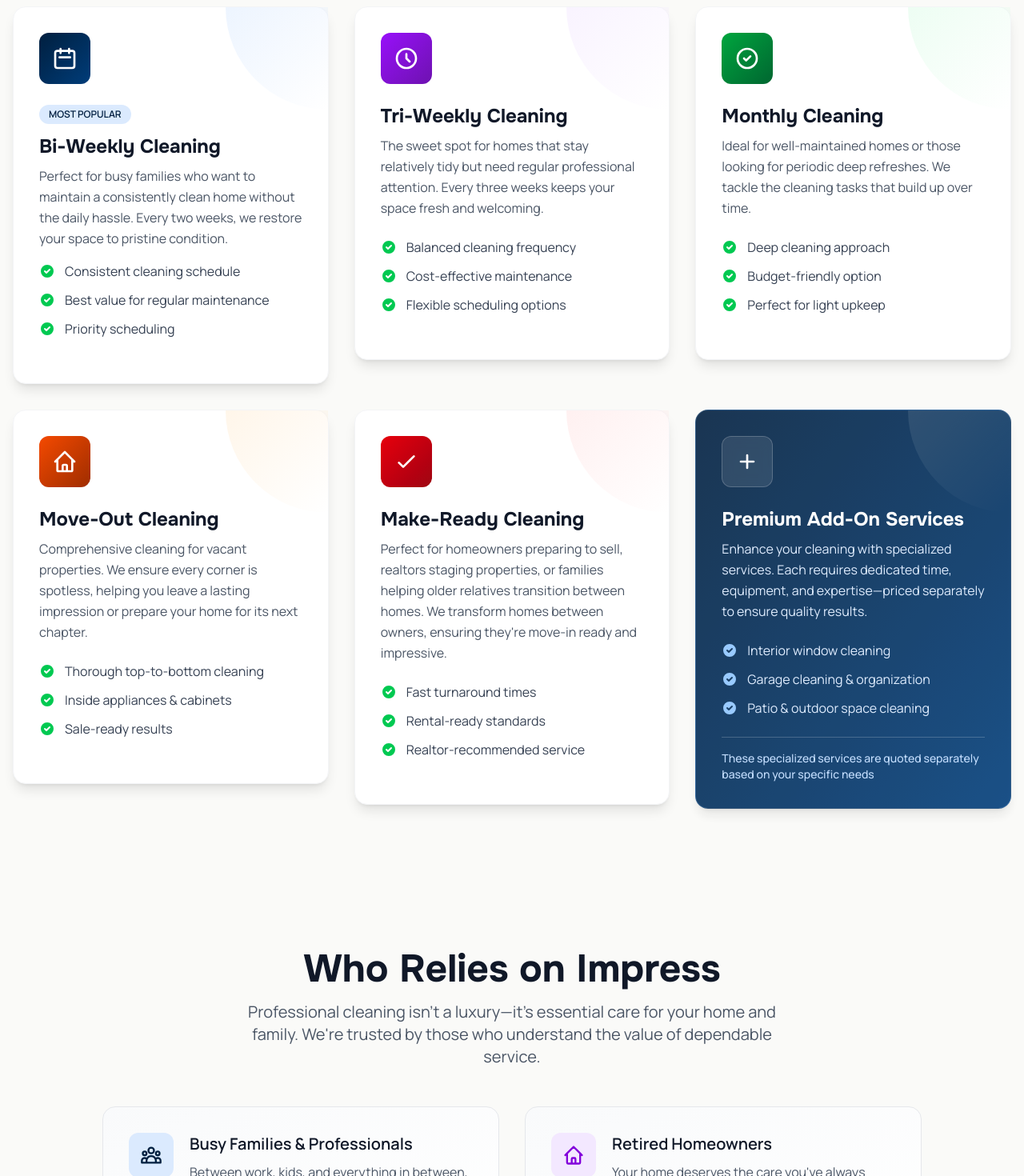
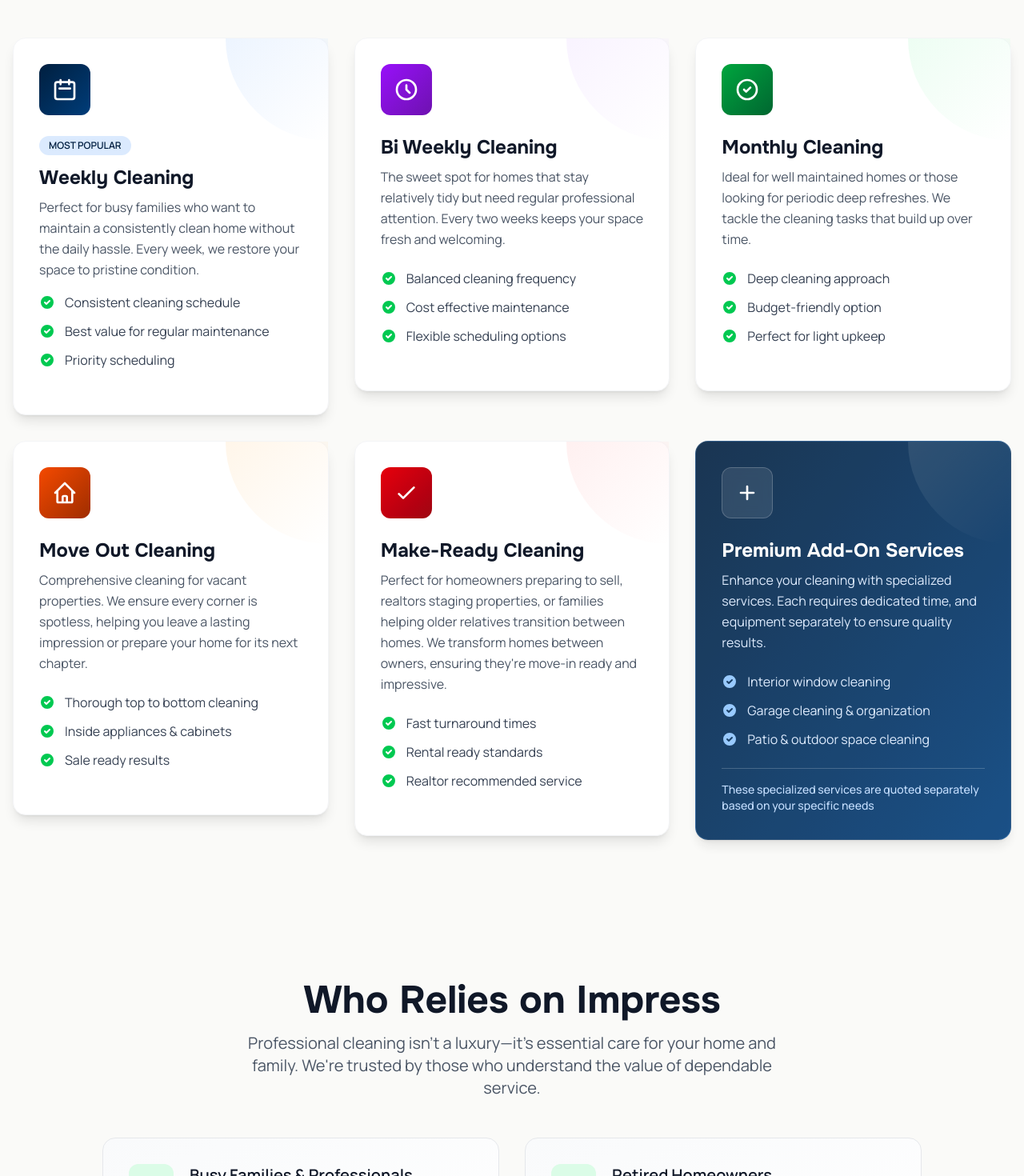
Before and after one commit to resp23f/impress-cleaning-site, a Next.js app: page /residential-section in a window 1280 px wide. Shown: the part 1180-2650 px from the top of the page at 80% size. Built offline with nearby package versions, Linux system fonts and the light colour scheme.

Commit message:
add changes to enahnce text

```diff
--- a/src/app/commercial/page.jsx
+++ b/src/app/commercial/page.jsx
@@ -26,12 +26,12 @@ export default function CommercialPage() {
                 </div>
 
                 <h1 className="text-5xl md:text-6xl lg:text-7xl font-display font-bold text-white mb-6 leading-[1.1]">
-                  Commercial-Grade Cleaning
+                  Commercial Grade Cleaning
                   <span className="block text-green-400 mt-2">Built for Business</span>
                 </h1>
 
                 <p className="text-xl text-slate-300 mb-8 leading-relaxed max-w-xl">
-                  Industrial-strength solutions for offices, warehouses, medical facilities, and retail spaces. Professional service that keeps your business running at peak performance.
+                  Industrial strength solutions for offices, warehouses, medical facilities, and retail spaces. Professional service that keeps your business running at peak performance.
                 </p>
 
                 <div className="grid grid-cols-2 gap-6 mb-10 max-w-lg">
@@ -78,12 +78,10 @@ export default function CommercialPage() {
                   </h3>
                   <ul className="space-y-4">
                     {[
-                      'Licensed & Insured Commercial Service',
                       'Industrial-Grade Equipment & Products',
                       'Flexible After-Hours Scheduling',
                       'Dedicated Account Manager',
                       'Quality Assurance Inspections',
-                      'Emergency Response Available'
                     ].map((item, idx) => (
                       <li key={idx} className="flex items-start text-slate-300">
                         <svg className="w-5 h-5 text-green-400 mr-3 mt-0.5 flex-shrink-0" fill="currentColor" viewBox="0 0 20 20">
@@ -394,7 +392,7 @@ export default function CommercialPage() {
                 <div className="grid grid-cols-2 gap-6 mb-8">
                   <div className="bg-slate-50 rounded-xl p-6 border-2 border-slate-200">
                     <div className="text-4xl font-bold text-green-500 mb-2">100%</div>
-                    <div className="text-slate-700 font-medium">Licensed & Insured</div>
+                    <div className="text-slate-700 font-medium">Reliable Service</div>
                   </div>
                   <div className="bg-slate-50 rounded-xl p-6 border-2 border-slate-200">
                     <div className="text-4xl font-bold text-green-500 mb-2">24/7</div>
@@ -455,8 +453,6 @@ export default function CommercialPage() {
                   <svg className="w-24 h-24 text-slate-400 mx-auto mb-4" fill="none" stroke="currentColor" viewBox="0 0 24 24">
                     <path strokeLinecap="round" strokeLinejoin="round" strokeWidth={2} d="M19 21V5a2 2 0 00-2-2H7a2 2 0 00-2 2v16m14 0h2m-2 0h-5m-9 0H3m2 0h5M9 7h1m-1 4h1m4-4h1m-1 4h1m-5 10v-5a1 1 0 011-1h2a1 1 0 011 1v5m-4 0h4" />
                   </svg>
-                  <p className="text-slate-500 text-lg font-medium">Commercial Cleaning Team</p>
-                  <p className="text-slate-400 text-sm mt-2">Professional cleaners in navy uniforms</p>
                 </div>
               </div>
             </div>
@@ -503,13 +499,13 @@ export default function CommercialPage() {
 
             <div className="mt-12 grid grid-cols-3 gap-8 max-w-2xl mx-auto">
               <div className="text-center">
-                <div className="text-slate-500 text-sm mb-1">Licensed</div>
+                <div className="text-slate-500 text-sm mb-1">Reliable</div>
                 <svg className="w-8 h-8 text-green-400 mx-auto" fill="none" stroke="currentColor" viewBox="0 0 24 24">
                   <path strokeLinecap="round" strokeLinejoin="round" strokeWidth={2} d="M9 12l2 2 4-4m5.618-4.016A11.955 11.955 0 0112 2.944a11.955 11.955 0 01-8.618 3.04A12.02 12.02 0 003 9c0 5.591 3.824 10.29 9 11.622 5.176-1.332 9-6.03 9-11.622 0-1.042-.133-2.052-.382-3.016z" />
                 </svg>
               </div>
               <div className="text-center">
-                <div className="text-slate-500 text-sm mb-1">Insured</div>
+                <div className="text-slate-500 text-sm mb-1">Professional</div>
                 <svg className="w-8 h-8 text-green-400 mx-auto" fill="none" stroke="currentColor" viewBox="0 0 24 24">
                   <path strokeLinecap="round" strokeLinejoin="round" strokeWidth={2} d="M12 15v2m-6 4h12a2 2 0 002-2v-6a2 2 0 00-2-2H6a2 2 0 00-2 2v6a2 2 0 002 2zm10-10V7a4 4 0 00-8 0v4h8z" />
                 </svg>
--- a/src/app/residential-section/page.jsx
+++ b/src/app/residential-section/page.jsx
@@ -75,7 +75,7 @@ export default function ImpressCleaningSite() {
             </h1>
 
             <p className="text-xl md:text-2xl text-blue-100 max-w-3xl mx-auto mb-10 leading-relaxed">
-              Professional cleaning services for Georgetown and nearby areas. We bring eco-friendly solutions and meticulous attention to detail to every home we serve. Because maintaining a clean, healthy home isn't a luxury—it's a necessity that deserves professional care.
+              Professional cleaning services for Austin, Cedar Park, Round Rock, Georgetown and nearby areas. We bring eco friendly solutions and meticulous attention to detail to every home we serve. Because maintaining a clean, healthy home isn't a luxury, it's a necessity that deserves professional care.
             </p>
 
             <div className="flex flex-col sm:flex-row gap-4 justify-center items-center">
@@ -113,7 +113,7 @@ export default function ImpressCleaningSite() {
 
     <div className="grid md:grid-cols-2 lg:grid-cols-3 gap-8">
 
-      {/* Bi-Weekly Service */}
+      {/* Weekly Service */}
       <StaggerItem>
         <div className="group relative bg-white rounded-2xl p-8 shadow-lg hover:shadow-2xl transition-all duration-500 border border-gray-100 hover:border-blue-200 hover:-translate-y-2">
           <div className="absolute top-0 right-0 w-32 h-32 bg-gradient-to-br from-blue-100 to-transparent rounded-bl-full opacity-50" />
@@ -128,9 +128,9 @@ export default function ImpressCleaningSite() {
               <span className="inline-block px-3 py-1 bg-blue-100 text-[#001F3F] text-xs font-semibold rounded-full mb-3">
                 MOST POPULAR
               </span>
-              <h3 className="text-2xl font-bold text-gray-900 font-display mb-2">Bi-Weekly Cleaning</h3>
+              <h3 className="text-2xl font-bold text-gray-900 font-display mb-2">Weekly Cleaning</h3>
               <p className="text-gray-600 leading-relaxed">
-                Perfect for busy families who want to maintain a consistently clean home without the daily hassle. Every two weeks, we restore your space to pristine condition.
+                Perfect for busy families who want to maintain a consistently clean home without the daily hassle. Every week, we restore your space to pristine condition.
               </p>
             </div>
 
@@ -158,7 +158,7 @@ export default function ImpressCleaningSite() {
         </div>
       </StaggerItem>
 
-      {/* Tri-Weekly Service */}
+      {/* Bi-Weekly Service */}
       <StaggerItem>
         <div className="group relative bg-white rounded-2xl p-8 shadow-lg hover:shadow-2xl transition-all duration-500 border border-gray-100 hover:border-blue-200 hover:-translate-y-2">
           <div className="absolute top-0 right-0 w-32 h-32 bg-gradient-to-br from-purple-100 to-transparent rounded-bl-full opacity-50" />
@@ -170,9 +170,9 @@ export default function ImpressCleaningSite() {
               </svg>
             </div>
 
-            <h3 className="text-2xl font-bold text-gray-900 font-display mb-2">Tri-Weekly Cleaning</h3>
+            <h3 className="text-2xl font-bold text-gray-900 font-display mb-2"> Bi Weekly Cleaning</h3>
             <p className="text-gray-600 leading-relaxed mb-6">
-              The sweet spot for homes that stay relatively tidy but need regular professional attention. Every three weeks keeps your space fresh and welcoming.
+              The sweet spot for homes that stay relatively tidy but need regular professional attention. Every two weeks keeps your space fresh and welcoming.
             </p>
 
             <ul className="space-y-3 mb-6">
@@ -186,7 +186,7 @@ export default function ImpressCleaningSite() {
                 <svg className="w-5 h-5 text-green-500 mr-3 mt-0.5 flex-shrink-0" fill="currentColor" viewBox="0 0 20 20">
                   <path fillRule="evenodd" d="M10 18a8 8 0 100-16 8 8 0 000 16zm3.707-9.293a1 1 0 00-1.414-1.414L9 10.586 7.707 9.293a1 1 0 00-1.414 1.414l2 2a1 1 0 001.414 0l4-4z" clipRule="evenodd" />
                 </svg>
-                <span>Cost-effective maintenance</span>
+                <span>Cost effective maintenance</span>
               </li>
               <li className="flex items-start text-gray-700">
                 <svg className="w-5 h-5 text-green-500 mr-3 mt-0.5 flex-shrink-0" fill="currentColor" viewBox="0 0 20 20">
@@ -213,7 +213,7 @@ export default function ImpressCleaningSite() {
 
             <h3 className="text-2xl font-bold text-gray-900 font-display mb-2">Monthly Cleaning</h3>
             <p className="text-gray-600 leading-relaxed mb-6">
-              Ideal for well-maintained homes or those looking for periodic deep refreshes. We tackle the cleaning tasks that build up over time.
+              Ideal for well maintained homes or those looking for periodic deep refreshes. We tackle the cleaning tasks that build up over time.
             </p>
 
             <ul className="space-y-3 mb-6">
@@ -252,7 +252,7 @@ export default function ImpressCleaningSite() {
               </svg>
             </div>
 
-            <h3 className="text-2xl font-bold text-gray-900 font-display mb-2">Move-Out Cleaning</h3>
+            <h3 className="text-2xl font-bold text-gray-900 font-display mb-2">Move Out Cleaning</h3>
             <p className="text-gray-600 leading-relaxed mb-6">
               Comprehensive cleaning for vacant properties. We ensure every corner is spotless, helping you leave a lasting impression or prepare your home for its next chapter.
             </p>
@@ -262,7 +262,7 @@ export default function ImpressCleaningSite() {
                 <svg className="w-5 h-5 text-green-500 mr-3 mt-0.5 flex-shrink-0" fill="currentColor" viewBox="0 0 20 20">
                   <path fillRule="evenodd" d="M10 18a8 8 0 100-16 8 8 0 000 16zm3.707-9.293a1 1 0 00-1.414-1.414L9 10.586 7.707 9.293a1 1 0 00-1.414 1.414l2 2a1 1 0 001.414 0l4-4z" clipRule="evenodd" />
                 </svg>
-                <span>Thorough top-to-bottom cleaning</span>
+                <span>Thorough top to bottom cleaning</span>
               </li>
               <li className="flex items-start text-gray-700">
                 <svg className="w-5 h-5 text-green-500 mr-3 mt-0.5 flex-shrink-0" fill="currentColor" viewBox="0 0 20 20">
@@ -274,7 +274,7 @@ export default function ImpressCleaningSite() {
                 <svg className="w-5 h-5 text-green-500 mr-3 mt-0.5 flex-shrink-0" fill="currentColor" viewBox="0 0 20 20">
                   <path fillRule="evenodd" d="M10 18a8 8 0 100-16 8 8 0 000 16zm3.707-9.293a1 1 0 00-1.414-1.414L9 10.586 7.707 9.293a1 1 0 00-1.414 1.414l2 2a1 1 0 001.414 0l4-4z" clipRule="evenodd" />
                 </svg>
-                <span>Sale-ready results</span>
+                <span>Sale ready results</span>
               </li>
             </ul>
           </div>
@@ -309,13 +309,13 @@ export default function ImpressCleaningSite() {
                 <svg className="w-5 h-5 text-green-500 mr-3 mt-0.5 flex-shrink-0" fill="currentColor" viewBox="0 0 20 20">
                   <path fillRule="evenodd" d="M10 18a8 8 0 100-16 8 8 0 000 16zm3.707-9.293a1 1 0 00-1.414-1.414L9 10.586 7.707 9.293a1 1 0 00-1.414 1.414l2 2a1 1 0 001.414 0l4-4z" clipRule="evenodd" />
                 </svg>
-                <span>Rental-ready standards</span>
+                <span>Rental ready standards</span>
               </li>
               <li className="flex items-start text-gray-700">
                 <svg className="w-5 h-5 text-green-500 mr-3 mt-0.5 flex-shrink-0" fill="currentColor" viewBox="0 0 20 20">
                   <path fillRule="evenodd" d="M10 18a8 8 0 100-16 8 8 0 000 16zm3.707-9.293a1 1 0 00-1.414-1.414L9 10.586 7.707 9.293a1 1 0 00-1.414 1.414l2 2a1 1 0 001.414 0l4-4z" clipRule="evenodd" />
                 </svg>
-                <span>Realtor-recommended service</span>
+                <span>Realtor recommended service</span>
               </li>
             </ul>
           </div>
@@ -336,7 +336,7 @@ export default function ImpressCleaningSite() {
 
             <h3 className="text-2xl font-bold text-white font-display mb-2">Premium Add-On Services</h3>
             <p className="text-blue-100 leading-relaxed mb-6">
-              Enhance your cleaning with specialized services. Each requires dedicated time, equipment, and expertise—priced separately to ensure quality results.
+              Enhance your cleaning with specialized services. Each requires dedicated time, and equipment separately to ensure quality results.
             </p>
 
             <ul className="space-y-3 mb-6">
@@ -390,8 +390,8 @@ export default function ImpressCleaningSite() {
               {/* Busy Families */}
               <div className="group relative bg-gradient-to-br from-gray-50 to-white rounded-2xl p-8 border border-gray-200 hover:border-blue-300 hover:shadow-xl transition-all duration-300">
                 <div className="flex items-start">
-                  <div className="flex-shrink-0 w-14 h-14 bg-blue-100 rounded-xl flex items-center justify-center group-hover:scale-110 transition-transform duration-300">
-                    <svg className="w-7 h-7 text-[#001F3F]" fill="none" stroke="currentColor" viewBox="0 0 24 24">
+                  <div className="flex-shrink-0 w-14 h-14 bg-green-100 rounded-xl flex items-center justify-center group-hover:scale-110 transition-transform duration-300">
+                    <svg className="w-7 h-7 text-green-700" fill="none" stroke="currentColor" viewBox="0 0 24 24">
                       <path strokeLinecap="round" strokeLinejoin="round" strokeWidth={2} d="M17 20h5v-2a3 3 0 00-5.356-1.857M17 20H7m10 0v-2c0-.656-.126-1.283-.356-1.857M7 20H2v-2a3 3 0 015.356-1.857M7 20v-2c0-.656.126-1.283.356-1.857m0 0a5.002 5.002 0 019.288 0M15 7a3 3 0 11-6 0 3 3 0 016 0zm6 3a2 2 0 11-4 0 2 2 0 014 0zM7 10a2 2 0 11-4 0 2 2 0 014 0z" />
                     </svg>
                   </div>
@@ -407,8 +407,8 @@ export default function ImpressCleaningSite() {
               {/* Retired Homeowners */}
               <div className="group relative bg-gradient-to-br from-gray-50 to-white rounded-2xl p-8 border border-gray-200 hover:border-blue-300 hover:shadow-xl transition-all duration-300">
                 <div className="flex items-start">
-                  <div className="flex-shrink-0 w-14 h-14 bg-purple-100 rounded-xl flex items-center justify-center group-hover:scale-110 transition-transform duration-300">
-                    <svg className="w-7 h-7 text-purple-700" fill="none" stroke="currentColor" viewBox="0 0 24 24">
+                  <div className="flex-shrink-0 w-14 h-14 bg-green-100 rounded-xl flex items-center justify-center group-hover:scale-110 transition-transform duration-300">
+                    <svg className="w-7 h-7 text-green-700" fill="none" stroke="currentColor" viewBox="0 0 24 24">
                       <path strokeLinecap="round" strokeLinejoin="round" strokeWidth={2} d="M3 12l2-2m0 0l7-7 7 7M5 10v10a1 1 0 001 1h3m10-11l2 2m-2-2v10a1 1 0 01-1 1h-3m-6 0a1 1 0 001-1v-4a1 1 0 011-1h2a1 1 0 011 1v4a1 1 0 001 1m-6 0h6" />
                     </svg>
                   </div>
@@ -441,8 +441,8 @@ export default function ImpressCleaningSite() {
               {/* Life Transitions */}
               <div className="group relative bg-gradient-to-br from-gray-50 to-white rounded-2xl p-8 border border-gray-200 hover:border-blue-300 hover:shadow-xl transition-all duration-300">
                 <div className="flex items-start">
-                  <div className="flex-shrink-0 w-14 h-14 bg-orange-100 rounded-xl flex items-center justify-center group-hover:scale-110 transition-transform duration-300">
-                    <svg className="w-7 h-7 text-orange-700" fill="none" stroke="currentColor" viewBox="0 0 24 24">
+                  <div className="flex-shrink-0 w-14 h-14 bg-green-100 rounded-xl flex items-center justify-center group-hover:scale-110 transition-transform duration-300">
+                    <svg className="w-7 h-7 text-green-700" fill="none" stroke="currentColor" viewBox="0 0 24 24">
                       <path strokeLinecap="round" strokeLinejoin="round" strokeWidth={2} d="M8 7h12m0 0l-4-4m4 4l-4 4m0 6H4m0 0l4 4m-4-4l4-4" />
                     </svg>
                   </div>
@@ -573,8 +573,8 @@ export default function ImpressCleaningSite() {
                   </div>
 
                   <div className="flex items-start group">
-                    <div className="flex-shrink-0 w-12 h-12 bg-blue-100 rounded-lg flex items-center justify-center group-hover:scale-110 transition-transform duration-300">
-                      <svg className="w-6 h-6 text-blue-600" fill="none" stroke="currentColor" viewBox="0 0 24 24">
+                    <div className="flex-shrink-0 w-12 h-12 bg-green-100 rounded-lg flex items-center justify-center group-hover:scale-110 transition-transform duration-300">
+                      <svg className="w-6 h-6 text-green-600" fill="none" stroke="currentColor" viewBox="0 0 24 24">
                         <path strokeLinecap="round" strokeLinejoin="round" strokeWidth={2} d="M12 8v4l3 3m6-3a9 9 0 11-18 0 9 9 0 0118 0z" />
                       </svg>
                     </div>
@@ -587,8 +587,8 @@ export default function ImpressCleaningSite() {
                   </div>
 
                   <div className="flex items-start group">
-                    <div className="flex-shrink-0 w-12 h-12 bg-purple-100 rounded-lg flex items-center justify-center group-hover:scale-110 transition-transform duration-300">
-                      <svg className="w-6 h-6 text-purple-600" fill="none" stroke="currentColor" viewBox="0 0 24 24">
+                    <div className="flex-shrink-0 w-12 h-12 bg-green-100 rounded-lg flex items-center justify-center group-hover:scale-110 transition-transform duration-300">
+                      <svg className="w-6 h-6 text-green-600" fill="none" stroke="currentColor" viewBox="0 0 24 24">
                         <path strokeLinecap="round" strokeLinejoin="round" strokeWidth={2} d="M9 5H7a2 2 0 00-2 2v12a2 2 0 002 2h10a2 2 0 002-2V7a2 2 0 00-2-2h-2M9 5a2 2 0 002 2h2a2 2 0 002-2M9 5a2 2 0 012-2h2a2 2 0 012 2m-6 9l2 2 4-4" />
                       </svg>
                     </div>
@@ -601,8 +601,8 @@ export default function ImpressCleaningSite() {
                   </div>
 
                   <div className="flex items-start group">
-                    <div className="flex-shrink-0 w-12 h-12 bg-purple-100 rounded-lg flex items-center justify-center group-hover:scale-110 transition-transform duration-300">
-                      <svg className="w-6 h-6 text-purple-600" fill="none" stroke="currentColor" viewBox="0 0 24 24">
+                    <div className="flex-shrink-0 w-12 h-12 bg-green-100 rounded-lg flex items-center justify-center group-hover:scale-110 transition-transform duration-300">
+                      <svg className="w-6 h-6 text-green-600" fill="none" stroke="currentColor" viewBox="0 0 24 24">
                         <path strokeLinecap="round" strokeLinejoin="round" strokeWidth={2} d="M9 5H7a2 2 0 00-2 2v12a2 2 0 002 2h10a2 2 0 002-2V7a2 2 0 00-2-2h-2M9 5a2 2 0 002 2h2a2 2 0 002-2M9 5a2 2 0 012-2h2a2 2 0 012 2m-6 9l2 2 4-4" />
                       </svg>
                     </div>
@@ -615,8 +615,8 @@ export default function ImpressCleaningSite() {
                   </div>
 
                   <div className="flex items-start group">
-                    <div className="flex-shrink-0 w-12 h-12 bg-orange-100 rounded-lg flex items-center justify-center group-hover:scale-110 transition-transform duration-300">
-                      <svg className="w-6 h-6 text-orange-600" fill="none" stroke="currentColor" viewBox="0 0 24 24">
+                    <div className="flex-shrink-0 w-12 h-12 bg-green-100 rounded-lg flex items-center justify-center group-hover:scale-110 transition-transform duration-300">
+                      <svg className="w-6 h-6 text-green-600" fill="none" stroke="currentColor" viewBox="0 0 24 24">
                         <path strokeLinecap="round" strokeLinejoin="round" strokeWidth={2} d="M17.657 16.657L13.414 20.9a1.998 1.998 0 01-2.827 0l-4.244-4.243a8 8 0 1111.314 0z" />
                         <path strokeLinecap="round" strokeLinejoin="round" strokeWidth={2} d="M15 11a3 3 0 11-6 0 3 3 0 016 0z" />
                       </svg>
```
Also changed, not shown: src/app/HomePage.jsx (+9 -9 lines), src/app/about-us/page.jsx (+10 -47 lines), src/app/faq/page.jsx (+0 -8 lines).
